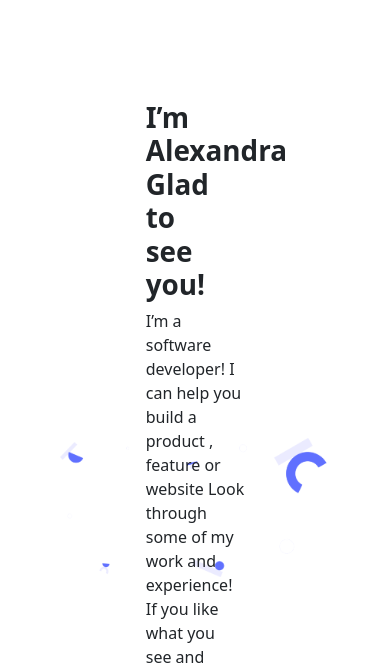
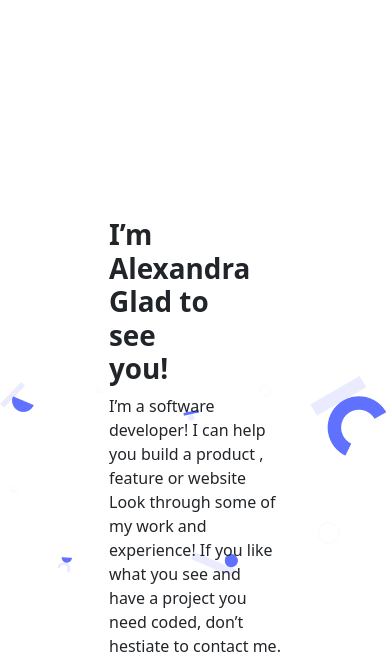
Before and after one commit to fpsapc/PortfolioWithBootstrap, a website: page index.html in a window 390 px wide. Shown: the part 51-722 px from the top of the page. Drawn offline with nearby package versions, Linux system fonts and the light colour scheme.

Commit message:
Add first breakpoint at introductory section

```diff
--- a/index.html
+++ b/index.html
@@ -40,8 +40,8 @@
     <main class="container-fluid bg-light p-0">
       <section class="container-fluid">
         <div class="row mb-5 mt-5 p-5  bg-image ">
-          <div class="col-5 m-auto">
-            <h1 class="fw-bold col-4">I’m Alexandra Glad to see you!</h1>
+          <div class="col-8 col-xl-7 col-xxl-6 m-auto">
+            <h1 class="fw-bold col-7">I’m Alexandra <br> Glad to see you!</h1>
             <p>I’m a software developer! I can help you build a product , feature or website Look through some of my work and experience! If you like what you see and have a project you need coded, don’t hestiate to contact me.</p>
             <p class="text-primary">LET’S CONNECT</p>
             <div class="d-flex gap-3">
--- a/styles/styles.css
+++ b/styles/styles.css
@@ -6,7 +6,7 @@ ul {
 
 .bg-image {
   background-image: url("../img/hero.png");
-  background-size: 69%;
+  background-size: contain;
   min-height: 846px;
   background-position: center center;
   background-repeat: no-repeat;
```
